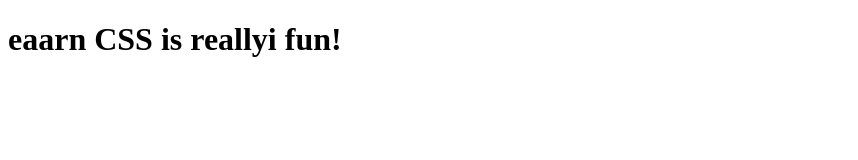
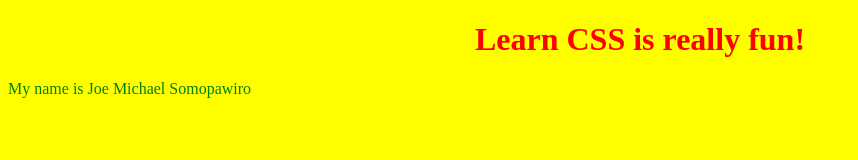
Before and after one commit to joemichaelsomopawiro/web1-ti, a plain HTML site: page learncss.html in a window 1280 px wide. Shown: the whole page, without its empty margins (0-858 px from the left). Drawn offline with Linux system fonts and the light colour scheme.

Commit message:
added inline, internal and external CSS

```diff
--- a/learncss.html
+++ b/learncss.html
@@ -1,9 +1,18 @@
 <!DOCTYPE html>
 <html>
     <head>
+        <link rel="stylesheet" href="style.css" />
         <title>Learning CSS</title>
+        <!-- This is internal CSS -->
+        <style>
+            body {
+                background-color: yellow;
+            }
+        </style>
     </head>
     <body>
-        <h1> eaarn CSS is reallyi fun!</h1>
+        <!-- This is inline CSS -->
+        <h1 style="color: red; text-align:center"> Learn CSS is really fun!</h1>
+        <p>My name is Joe Michael Somopawiro</p>
     </body>
 </html>
```
